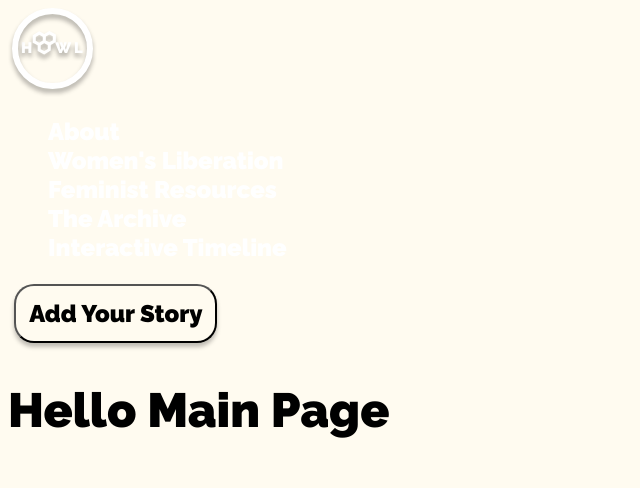
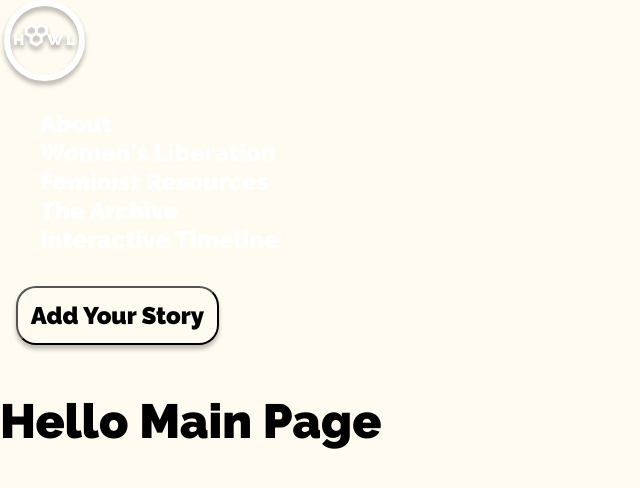
Before and after one commit to founders-programme-2/howl, a React (Create React App) app in the folder client/: page / in a window 1280 px wide. Shown: the top 488 px of the page, without its empty margins (0-640 px from the left). Built offline with nearby package versions, Linux system fonts and the light colour scheme; what react-a11y would draw is missing.

Commit message:
Remove margin from body and add to button in global style

```diff
--- a/client/src/globalStyle.js
+++ b/client/src/globalStyle.js
@@ -7,6 +7,7 @@ export default createGlobalStyle`
 
     body {
         background-color: #FFFBF0;
+        margin: 0;
     }
 
     // for main content of each page outside of footer and header
@@ -49,6 +50,6 @@ export default createGlobalStyle`
         box-shadow: 0px 4px 4px rgba(0, 0, 0, 0.25);
         border-radius: 20px;
         padding: 0.8rem;
-        margin: 0.4rem;
+        margin: 1rem;
     }
 `;
```
